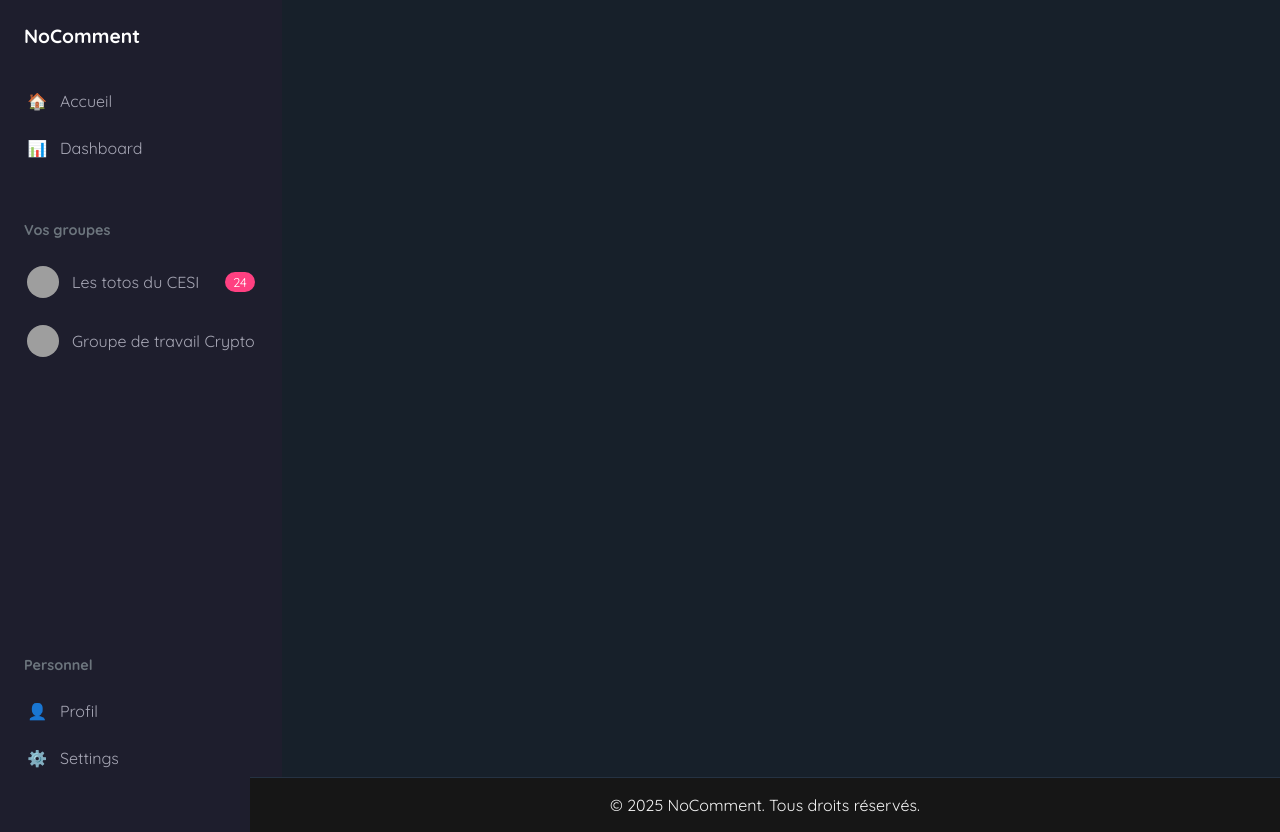
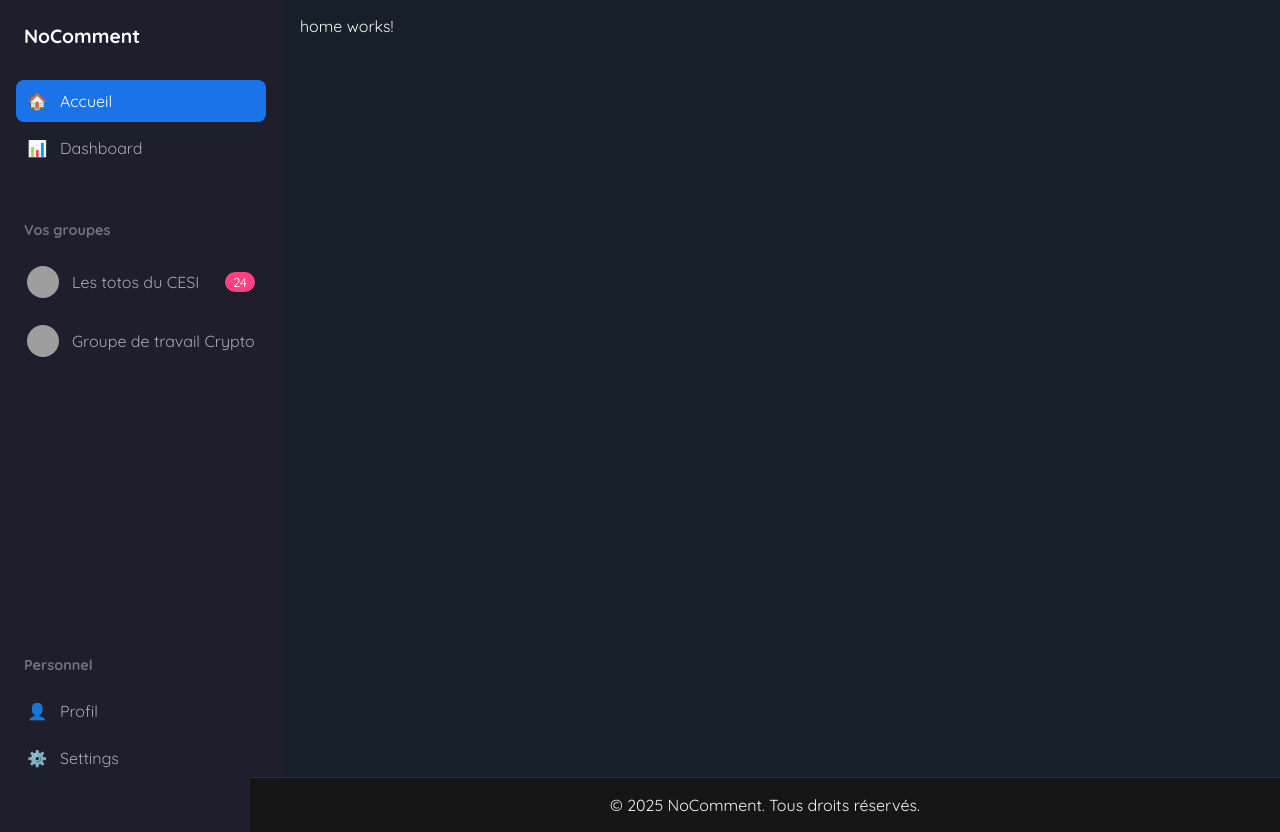
Before and after one commit to Evan-Duval/NoComment, an Angular app in the folder FrontEnd/: page /accueil in a window 1280 px wide. Before the commit this address led to /. Built offline with nearby package versions, Linux system fonts and the light colour scheme; grey boxes are pictures that could not be loaded.

Commit message:
add class active for sidebar

```diff
--- a/FrontEnd/src/app/sidebar/sidebar.component.css
+++ b/FrontEnd/src/app/sidebar/sidebar.component.css
@@ -44,16 +44,17 @@ h3 {
     color: #a7a7b5;
     border-radius: 8px;
     margin-bottom: 0.3rem;
+    transition: all 0.3s ease;
+  }
 
-    &:hover {
-        background-color: rgba(255, 255, 255, 0.1);
-    }
+  .nav-links li a:hover {
+    background-color: rgba(255, 255, 255, 0.1);
+  }
 
-    &.active {
-        background-color: rgba(255, 255, 255, 0.1);
-        color: white;
-    }
-}
+  .link-active {
+    background-color: #1a73e8 !important;
+    color: white !important;
+  }
 
 .group-avatar {
     width: 32px;
--- a/FrontEnd/src/app/sidebar/sidebar.component.html
+++ b/FrontEnd/src/app/sidebar/sidebar.component.html
@@ -6,13 +6,13 @@
     </div>
     <ul class="nav-links">
       <li>
-        <a routerLink="/accueil" routerLinkActive="active">
+        <a [routerLink]="['/accueil']" routerLinkActive="link-active">
           <span class="icon">🏠</span>
           <span>Accueil</span>
         </a>
       </li>
       <li>
-        <a routerLink="/dashboard" routerLinkActive="active">
+        <a [routerLink]="['/dashboard']" routerLinkActive="link-active">
           <span class="icon">📊</span>
           <span>Dashboard</span>
         </a>
```
Also changed, not shown: FrontEnd/src/app/app.routes.ts (+6 -4 lines).
